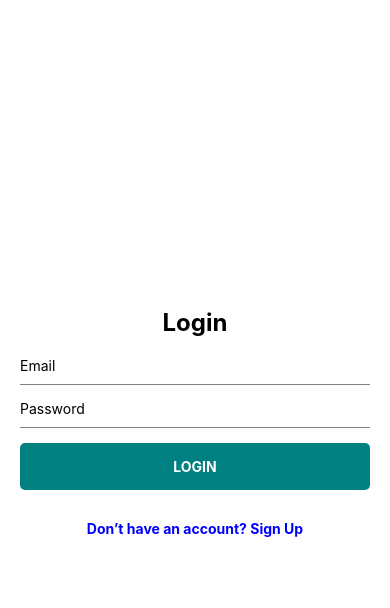
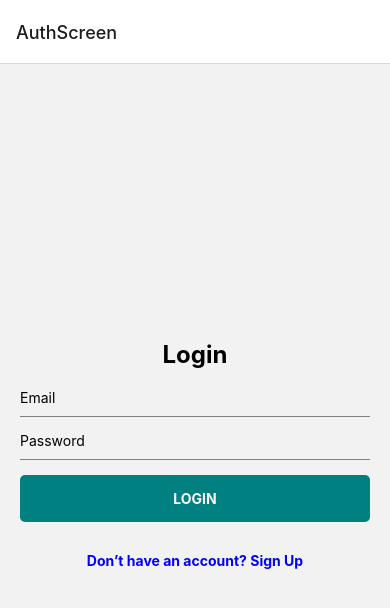
Before and after one commit to TheYuhan-Lu/SESLDT_Expo, a React Native app: screen /AuthScreen in a window 390 px wide. Shown: the top 608 px of the page. Built offline with nearby package versions, Linux system fonts and the light colour scheme.

Commit message:
modified:   App.js 	modified:   Screens/AuthScreen.jsx 	modified:   package-lock.json 	modified:   package.json 	modified:   yarn.lock

```diff
--- a/App.js
+++ b/App.js
@@ -1,18 +1,27 @@
 import { StatusBar } from 'expo-status-bar';
 import { StyleSheet, Text, View, SafeAreaView} from 'react-native';
-import AuthScreen from './screens/AuthScreen';
-import PatientHomeScreen from './screens/PatientHomeScreen';
+import AuthScreen from './Screens/AuthScreen';
+import PatientHomeScreen from './Screens/PatientHomeScreen';
 //import { createBottomTabNavigator } from '@react-navigation/bottom-tabs';
-import CameraScreen from './screens/CameraScreen';
+import CameraScreen from './Screens/CameraScreen';
+
+import { NavigationContainer } from '@react-navigation/native';
+import { createStackNavigator } from '@react-navigation/stack';
 
 //const Tab = createBottomTabNavigator();
+const Stack = createStackNavigator();
 
 export default function App() {
   console.log("App executed");
 
   return (
-    <AuthScreen />
-
+    //<AuthScreen />
+    <NavigationContainer>
+      <Stack.Navigator initialRouteName="Home">
+        <Stack.Screen name="AuthScreen" component={AuthScreen} />
+        <Stack.Screen name="PatientHomeScreen" component={PatientHomeScreen} />
+      </Stack.Navigator>
+    </NavigationContainer>
   );
 }
 
--- a/Screens/AuthScreen.jsx
+++ b/Screens/AuthScreen.jsx
@@ -4,6 +4,7 @@
 import { createUserWithEmailAndPassword, signInWithEmailAndPassword } from "firebase/auth";
 import {getApp, getAuth, auth } from "../firebaseConfig";
 
+import { useNavigation } from '@react-navigation/native';
 const AuthScreen = () => {
   const [isLogin, setIsLogin] = useState(true); // Status is used to track whether the login or registration form is currently displayed.
   const [email, setEmail] = useState('');
@@ -13,18 +14,22 @@
 
   const toggleForm = () => setIsLogin(!isLogin); // Switch the function of the form
 
+  const navigation = useNavigation();
   const handleLogin = async () => {
     signInWithEmailAndPassword(auth, email, password)
         .then((userCredential) => {
           // Signed in
           const user = userCredential.user;
           // Navigate to the next screen or perform any other actions
+          navigation.navigate('PatientHomeScreen');
+
         })
         .catch((error) => {
           const errorCode = error.code;
           const errorMessage = error.message;
           // Handle sign-in error
         });
+        navigation.navigate('PatientHomeScreen');
   };
 
   const handleSignUp = async () => {
@@ -34,6 +39,7 @@
           // Signed up
           const user = userCredential.user;
           // Navigate to the next screen or perform any other actions
+          navigation.navigate('PatientHomeScreen');
         })
         .catch((error) => {
           const errorCode = error.code;
--- a/package.json
+++ b/package.json
@@ -22,7 +22,9 @@
     "expo-status-bar": "~1.11.1",
     "firebase": "^10.8.1",
     "react": "18.2.0",
-    "react-native": "0.73.4"
+    "react-native": "0.73.4",
+    "react-native-gesture-handler": "~2.14.0",
+    "react-native-safe-area-context": "^4.9.0"
   },
   "devDependencies": {
     "@babel/core": "^7.20.0"
```
Also changed, not shown: 2 other files (tests, documents, lock files or other folders).
